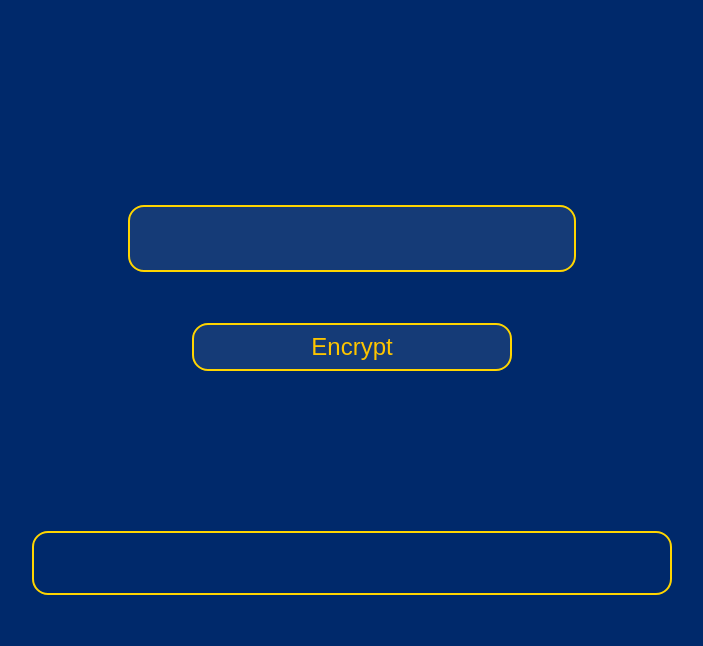
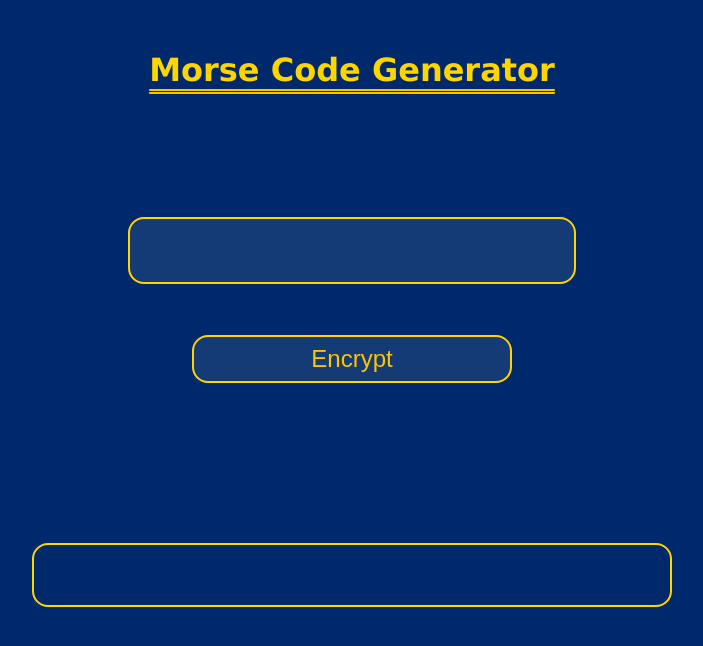
Before and after one commit to samuelaliyari/Project-Morse-Code, a plain HTML site: page index.html in a window 1280 px wide. Shown: the whole page, without its empty margins (288-991 px from the left). Drawn offline with Linux system fonts and the light colour scheme.

Commit message:
h1 Added

```diff
--- a/assets/scss/style.scss
+++ b/assets/scss/style.scss
@@ -30,13 +30,19 @@ html {
 
 body {
     background-color: #00296B;
-    display: flex;
+    text-align: center;
     height: 100vh;
     justify-content: center;
-    align-items: center;
-    text-align: center;
+    h1 {
+        margin: 4%;
+        font-size: 2rem;
+        color: #FFD500;
+        text-decoration: underline double #FDC500 2px;
+        text-underline-offset: 0.5rem;
+    }
     section {
         width: 50%;
+        margin: 10% auto;
         form {
 
             margin-bottom: 20%;
--- a/index.html
+++ b/index.html
@@ -7,9 +7,10 @@
     <title>Project Morse Code</title>
 </head>
 <body>
+    <h1>Morse Code Generator</h1>
     <section>
         <form onsubmit="return false">
-            <input type="text" id="textInput" >
+            <input type="text" id="textInput" onclick="value = ''">
             <br><br>
             <input type="submit" value="Encrypt">
         </form>
```
Also changed, not shown: assets/css/style.css, 1 other file.
